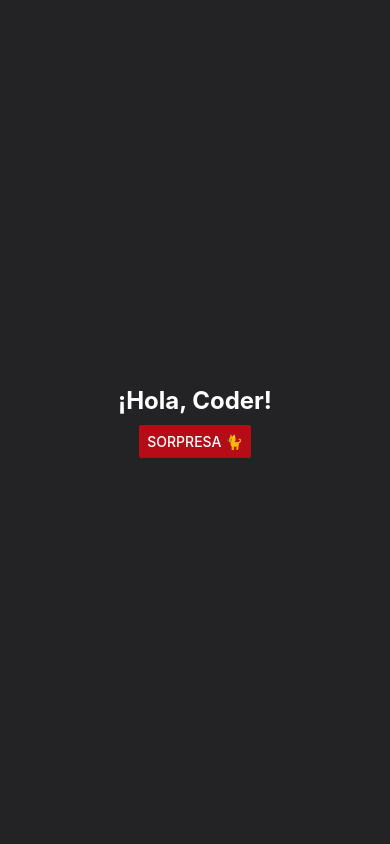
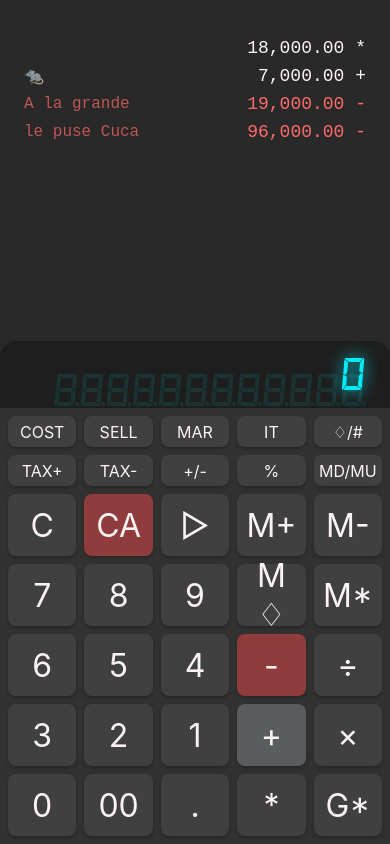
Before and after one commit to ferlagher/quasio, a React Native app: screen / in a window 390 px wide. Built offline with nearby package versions, Linux system fonts and the light colour scheme.

Commit message:
feat: add Tape component

```diff
--- a/App.tsx
+++ b/App.tsx
@@ -1,24 +1,14 @@
-import { Button, Image, StyleSheet, Text, View } from "react-native";
+import { Calculator, Tape } from "./components";
+import { StyleSheet, View } from "react-native";
 
-import { StatusBar } from "expo-status-bar";
-import { useState } from "react";
+import mockTapeContent from "./constants/mock/mockTapeContent.json";
+import theme from "./constants/themes/darkTheme";
 
 export default function App() {
-  const [isShow, setIsShow] = useState(false);
-
   return (
     <View style={styles.container}>
-      <Text style={styles.title}>¡Hola, Coder!</Text>
-      <Button
-        title="Sorpresa 🐈"
-        color={"#b60c18"}
-        onPress={() => setIsShow(wasShow => !wasShow)}
-      />
-      <Image
-        source={{ uri: "http://placekitten.com/200/300" }}
-        style={[styles.image, isShow ? styles.show : styles.hide]}
-      />
-      <StatusBar style="auto" />
+      <Tape content={mockTapeContent} />
+      <Calculator />
     </View>
   );
 }
@@ -26,26 +16,9 @@ export default function App() {
 const styles = StyleSheet.create({
   container: {
     flex: 1,
-    backgroundColor: "#232325",
-    alignItems: "center",
-    justifyContent: "center",
-  },
-  title: {
-    color: "#fff",
-    fontSize: 24,
-    fontWeight: "bold",
-    marginBottom: 10,
-  },
-  image: {
-    width: 200,
-    height: 300,
-    borderRadius: 10,
-    marginVertical: 20,
-  },
-  show: {
-    display: "flex",
-  },
-  hide: {
-    display: "none",
+    maxHeight: "100%",
+    flexDirection: "column",
+    backgroundColor: theme.COLOR_BACKGROUND,
+    paddingTop: 10,
   },
 });
--- /dev/null
+++ b/components/index.ts
@@ -0,0 +1,4 @@
+export * from "./calculator";
+export * from "./tape";
+//export * from './menu';
+//export * from './shared';
--- /dev/null
+++ b/components/tape/Tape/Tape.tsx
@@ -0,0 +1,35 @@
+import { FlatList, View } from "react-native";
+import React, { useEffect, useState } from "react";
+
+import ListElement from "../ListElement/ListElement";
+import { styles } from "./styles";
+
+type Props = {
+  content: {
+    id: string;
+    number: number;
+    operator: string;
+    note?: string;
+  }[];
+};
+
+const Tape = ({ content }: Props) => {
+  return (
+    <View style={styles.tape}>
+      <FlatList
+        removeClippedSubviews={false}
+        data={content}
+        keyExtractor={item => item.id}
+        renderItem={({ item }) => (
+          <ListElement
+            number={item.number}
+            operator={item.operator}
+            note={item?.note}
+          />
+        )}
+      />
+    </View>
+  );
+};
+
+export default Tape;
--- /dev/null
+++ b/components/tape/Tape/styles.ts
@@ -0,0 +1,10 @@
+import { StyleSheet } from "react-native";
+import theme from "../../../constants/themes/darkTheme";
+
+export const styles = StyleSheet.create({
+  tape: {
+    flex: 1,
+    padding: theme.SPACE_LG,
+    overflow: "scroll",
+  },
+});
--- /dev/null
+++ b/components/tape/index.ts
@@ -0,0 +1,3 @@
+import Tape from "./Tape/Tape";
+
+export { Tape };
--- /dev/null
+++ b/constants/mock/mockTapeContent.json
@@ -0,0 +1,26 @@
+[
+  {
+    "id": "1",
+    "number": 18000,
+    "operator": "*",
+    "note": ""
+  },
+  {
+    "id": "2",
+    "number": 7000,
+    "operator": "+",
+    "note": "🐀"
+  },
+  {
+    "id": "3",
+    "number": 19000,
+    "operator": "-",
+    "note": "A la grande"
+  },
+  {
+    "id": "4",
+    "number": 96000,
+    "operator": "-",
+    "note": "le puse Cuca"
+  }
+]
```
